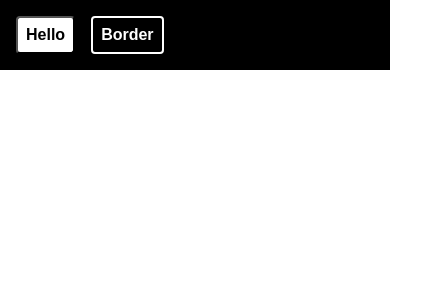
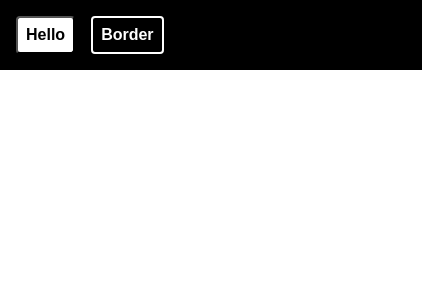
Before and after one commit to yh0921k/learning-react, a React (Create React App) app: page / in a window 390 px wide. Shown: the top 300 px of the page, 422 px wide, since content can reach past the window. Built offline with nearby package versions, Linux system fonts and the light colour scheme.

Commit message:
[add] 9.4.5.0 styled-component : 반응형 디자인 기본

```diff
--- a/src/styled-component/StyledComponent.js
+++ b/src/styled-component/StyledComponent.js
@@ -6,6 +6,19 @@ const Box = styled.div`
   background: ${(props) => props.color || 'blue'};
   padding: 1rem;
   display: flex;
+  /*
+  기본적으로 가로 크기 1024px에 가운데 정렬을 하고
+  가로 크기가 작아짐에 따라 크기를 줄이고,
+  768px 미만이 되면 가득 채운다.
+  */
+  width: 1024px;
+  margin: 0 auto;
+  @media (max-width: 1024px) {
+    width: 768px;
+  }
+  @media (max-width: 768px) {
+    width: 100%;
+  }
 `;
 
 const Button = styled.button`
@@ -36,7 +49,7 @@ const Button = styled.button`
         background: white;
         color: black;
       }
-    `}
+    `};
   & + button {
     margin-left: 1rem;
   }
```
